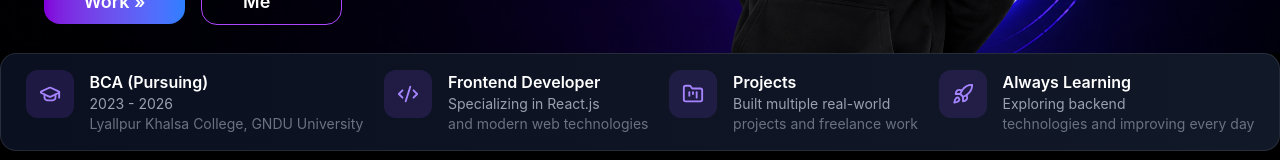
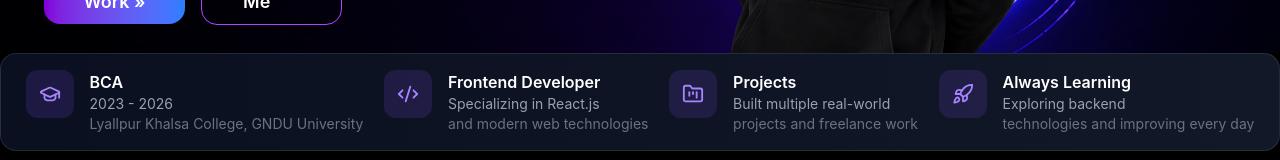
Before and after one commit to impushkr/portfolio, a React (Vite) app: page / in a window 1280 px wide. Shown: the part 499-659 px from the top of the page. Built offline with nearby package versions, Linux system fonts and the light colour scheme.

Commit message:
cv updated

```diff
--- a/src/components/Navbar.jsx
+++ b/src/components/Navbar.jsx
@@ -38,7 +38,7 @@ export default function Navbar() {
             ))}
           </ul>
           <a
-            href="/Pushkar's Resume.pdf"
+            href="/Pushkar's CV.pdf"
             className="hidden border border-purple-500/40 px-5 py-2 rounded-lg md:flex items-center gap-2 hover:scale-95"
           >
             Download CV <FiDownload />
--- a/src/pages/Home.jsx
+++ b/src/pages/Home.jsx
@@ -10,7 +10,7 @@ export default function Home() {
     {
       id: 1,
       icon: GraduationCap,
-      title: "BCA (Pursuing)",
+      title: "BCA",
       subtitle: "2023 - 2026",
       description: "Lyallpur Khalsa College, GNDU University",
     },
```
Also changed, not shown: 2 other files (tests, documents, lock files or other folders).
